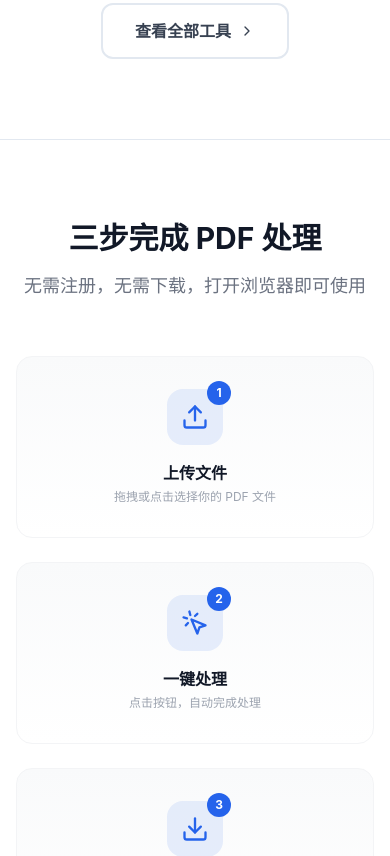
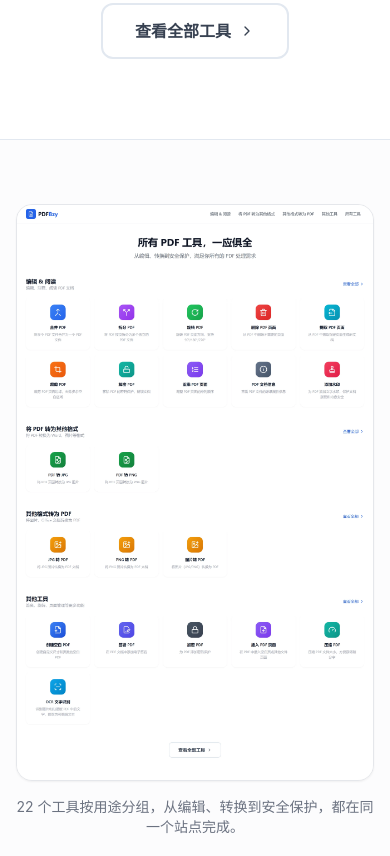
Before and after one commit to zhltzh/pdfbzy, a Next.js app: page / in a window 390 px wide. Shown: the part 3540-4396 px from the top of the page. Built offline with nearby package versions, Linux system fonts and the light colour scheme.

Commit message:
feat: 首页新增工具总览界面预览图

```diff
--- a/src/app/page.tsx
+++ b/src/app/page.tsx
@@ -170,6 +170,27 @@ export default function Home() {
               <ChevronRight className="h-4 w-4" />
             </Link>
           </div>
+        </div>
+      </section>
+
+
+      {/* ===== 界面预览 ===== */}
+      <section className="border-t bg-gray-50/50 py-16">
+        <div className="mx-auto max-w-5xl px-4 sm:px-6 lg:px-8">
+          <figure className="overflow-hidden rounded-2xl border border-gray-200 bg-white shadow-sm">
+            <img
+              src="/tools-overview.webp"
+              alt="PDFBzy 工具总览界面：合并、拆分、压缩、转换、编辑等 PDF 工具按用途分组排列"
+              width="2560"
+              height="4134"
+              loading="lazy"
+              decoding="async"
+              className="h-auto w-full"
+            />
+          </figure>
+          <p className="mt-4 text-center text-sm text-gray-500">
+            22 个工具按用途分组，从编辑、转换到安全保护，都在同一个站点完成。
+          </p>
         </div>
       </section>
 
```
Also changed, not shown: public/tools-overview.webp (added).
